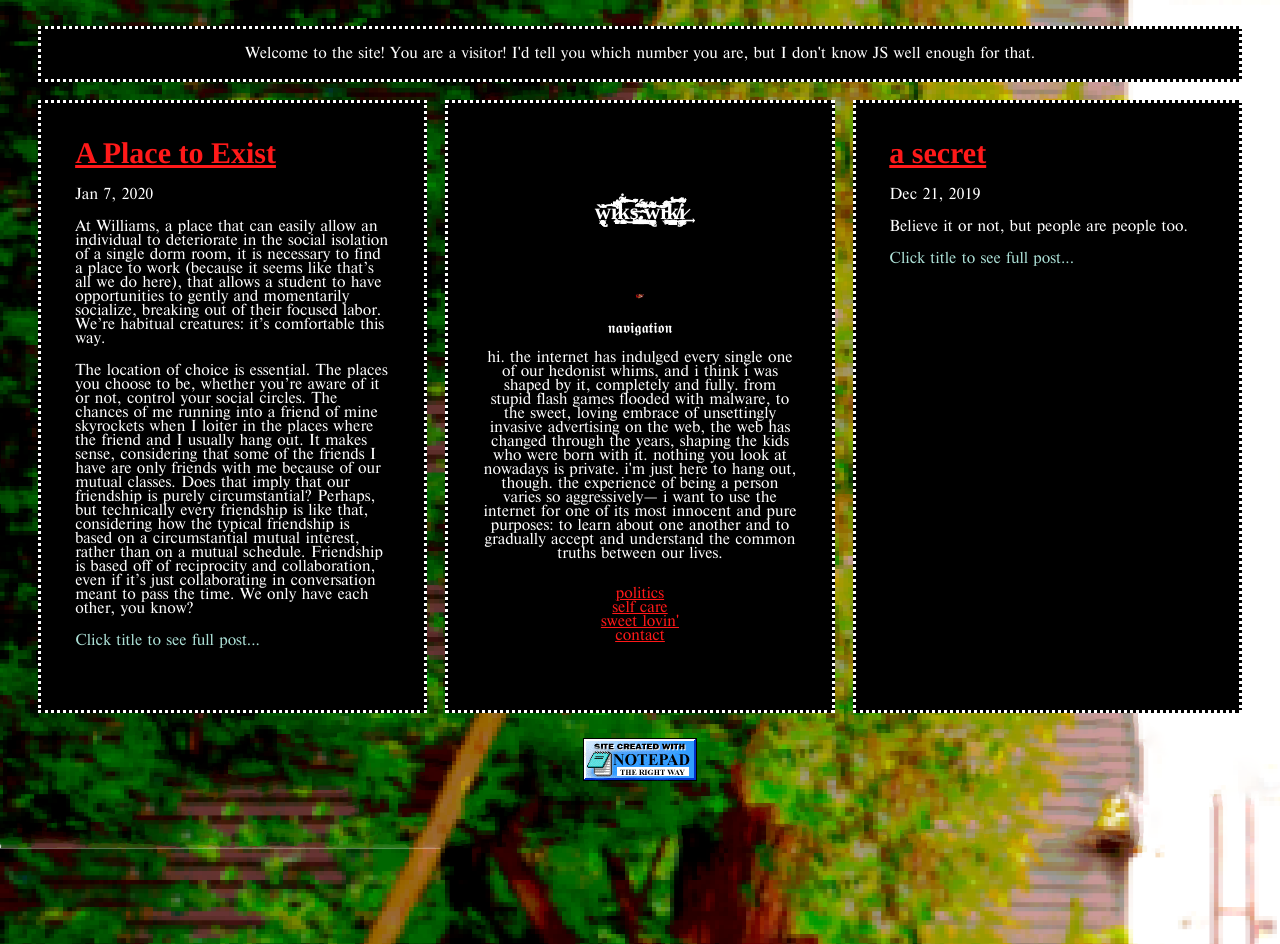
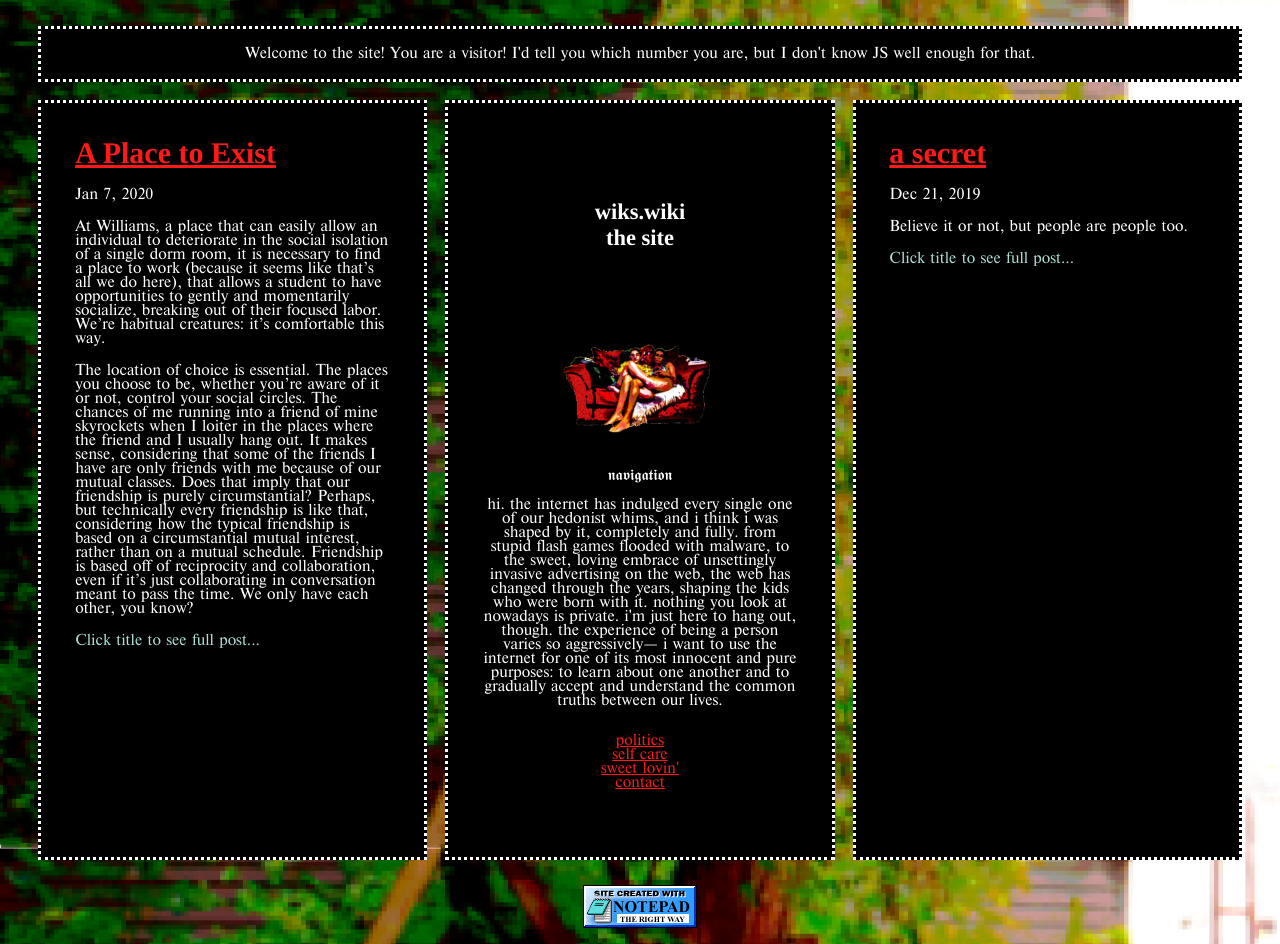
Before and after one commit to w1k5/w1k5.blog, a Jekyll site: the page built from index.markdown, in a window 1280 px wide. Built offline with Jekyll 4.4.1, drawn with Linux system fonts in a browser that asks for light colours.

Commit message:
Update home.html

```diff
--- a/_layouts/home.html
+++ b/_layouts/home.html
@@ -23,8 +23,8 @@
 	</p></div>
 
 	<nav>
-		<h1 id="LOGO">w&#865;&#783;&#772;&#775;&#775;&#799;&#812;&#845;&#813;&#853;&#802;&#802;&#809;i&#774;&#843;&#835;&#859;&#838;&#795;&#853;&#793;&#797;&#846;&#857;&#800;&#823;k&#862;&#864;&#785;&#779;&#843;&#773;&#786;&#782;&#813;&#799;&#803;&#860;&#827;&#811;&#797;s&#776;&#864;&#770;&#786;&#862;&#781;&#777;&#777;&#836;&#827;&#866;&#845;&#858;&#807;&#845;&#839;&#801;&#822;.&#772;&#833;&#830;&#844;&#785;&#855;&#839;&#857;&#814;&#805;&#851;&#804;&#804;&#820;w&#834;&#788;&#849;&#849;&#842;&#774;&#835;&#844;&#864;&#857;&#814;&#800;&#790;&#800;&#802;&#858;i&#772;&#855;&#850;&#784;&#856;&#783;&#850;&#837;&#806;&#863;&#827;&#811;&#821;k&#787;&#781;&#864;&#862;&#830;&#772;&#813;&#827;&#826;&#854;&#826;&#851;&#853;&#811;&#800;&#803;&#824;i&#848;&#776;&#842;&#771;&#768;&#849;&#812;&#813;&#801;&#851;&#846;&#866;&#797;&#858;&#857;&#823;</h1>
-		<a href="https://wiks.wiki/"><img src="images/waiting.gif" width="10 em"></a><br>
+		<h1 id="LOGO">wiks.wiki<br>the site</h1>
+		<a href="https://wiks.wiki/"><img src="images/waiting.gif" width="50%"></a><br>
 		<p class="center">𝖓𝖆𝖛𝖎𝖌𝖆𝖙𝖎𝖔𝖓<br><br>
 hi. the internet has indulged every single one of our hedonist whims, and i think i was shaped by it, completely and fully. from stupid flash games flooded with malware, to the sweet, loving embrace of unsettingly invasive advertising on the web, the web has changed through the years, shaping the kids who were born with it.
 nothing you look at nowadays is private. i'm just here to hang out, though. the experience of being a person varies so aggressively— i want to use the internet for one of its most innocent and pure purposes: to learn about one another and to gradually accept and understand the common truths between our lives.</p>
```
